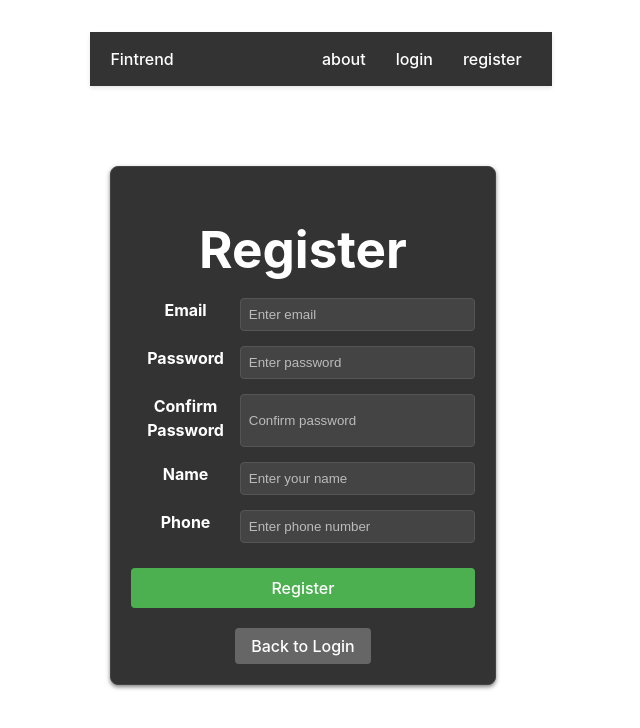
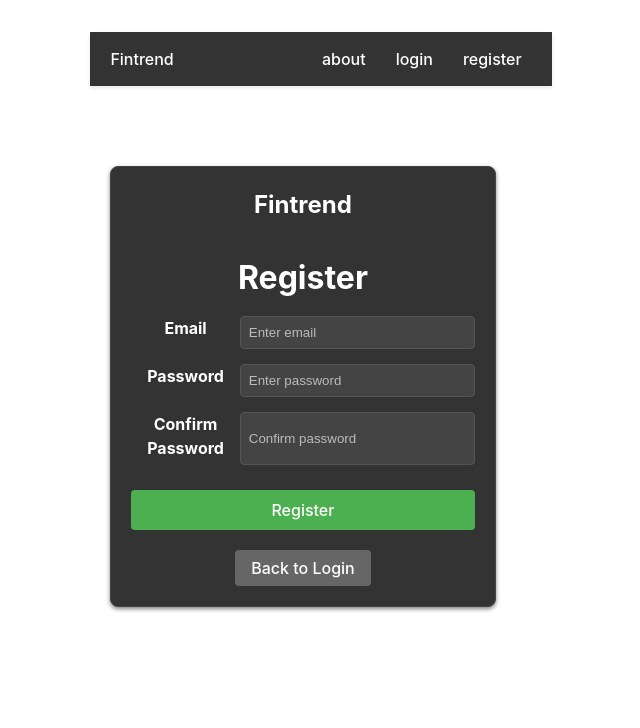
Before and after one commit to kimminki10/newsgen, a React (Vite) app in the folder frontend/: page /register in a window 1280 px wide. Shown: the top 728 px of the page, without its empty margins (339-979 px from the left). Built offline with nearby package versions, Linux system fonts and the light colour scheme.

Commit message:
feat: update register page for email and password only

```diff
--- a/frontend/src/components/Register.css
+++ b/frontend/src/components/Register.css
@@ -12,9 +12,23 @@
   background-color: #333;
 }
 
+/* 로고 스타일 추가 */
+.logo {
+  text-decoration: none;
+  color: #fff;
+  font-size: 1.5rem;
+  font-weight: bold;
+  margin-bottom: 1rem;
+}
+
+.logo:hover {
+  color: #ddd;
+}
+
 .register-container h1 {
   margin-bottom: 20px;
   color: #fff;
+  font-size: 2rem;
 }
 
 .text-box {
@@ -64,6 +78,7 @@
   border-radius: 4px;
   cursor: pointer;
   font-size: 16px;
+  transition: background-color 0.3s ease;
 }
 
 .registerBtn:hover {
@@ -77,6 +92,7 @@
   border: none;
   border-radius: 4px;
   cursor: pointer;
+  transition: background-color 0.3s ease;
 }
 
 .button-container button:hover {
@@ -86,3 +102,10 @@
 form {
   width: 100%;
 }
+
+/* 인풋 포커스 효과 추가 */
+.text-box input:focus {
+  outline: none;
+  border-color: #4caf50;
+  box-shadow: 0 0 0 2px rgba(76, 175, 80, 0.2);
+}
--- a/frontend/src/components/Register.jsx
+++ b/frontend/src/components/Register.jsx
@@ -1,5 +1,5 @@
 import React, { useState } from "react";
-import { useNavigate } from "react-router-dom";
+import { useNavigate, Link } from "react-router-dom";
 import "./Register.css";
 
 const TextBox = ({ label, type, placeholder, value, onChange }) => {
@@ -22,8 +22,6 @@ const Register = () => {
     email: "",
     password: "",
     confirmPassword: "",
-    name: "",
-    phone: "",
   });
 
   const handleChange = (field) => (e) => {
@@ -35,8 +33,22 @@ const Register = () => {
 
   const handleSubmit = (e) => {
     e.preventDefault();
+
+    // 비밀번호 확인 검증
+    if (formData.password !== formData.confirmPassword) {
+      alert("Passwords do not match!");
+      return;
+    }
+
+    // 백엔드로 전송할 데이터 준비 (confirmPassword 제외)
+    const registrationData = {
+      email: formData.email,
+      password: formData.password,
+    };
+
     // 회원가입 로직 구현
-    console.log("Registration data:", formData);
+    console.log("Registration data:", registrationData);
+    // TODO: API 호출 로직 추가
   };
 
   const handleBackToLogin = () => {
@@ -45,6 +57,9 @@ const Register = () => {
 
   return (
     <div className="register-container">
+      <Link to="/" className="logo">
+        Fintrend
+      </Link>
       <h1>Register</h1>
       <form onSubmit={handleSubmit}>
         <TextBox
@@ -68,20 +83,6 @@ const Register = () => {
           value={formData.confirmPassword}
           onChange={handleChange("confirmPassword")}
         />
-        <TextBox
-          label="Name"
-          type="text"
-          placeholder="Enter your name"
-          value={formData.name}
-          onChange={handleChange("name")}
-        />
-        <TextBox
-          label="Phone"
-          type="tel"
-          placeholder="Enter phone number"
-          value={formData.phone}
-          onChange={handleChange("phone")}
-        />
         <button type="submit" className="registerBtn">
           Register
         </button>
```
